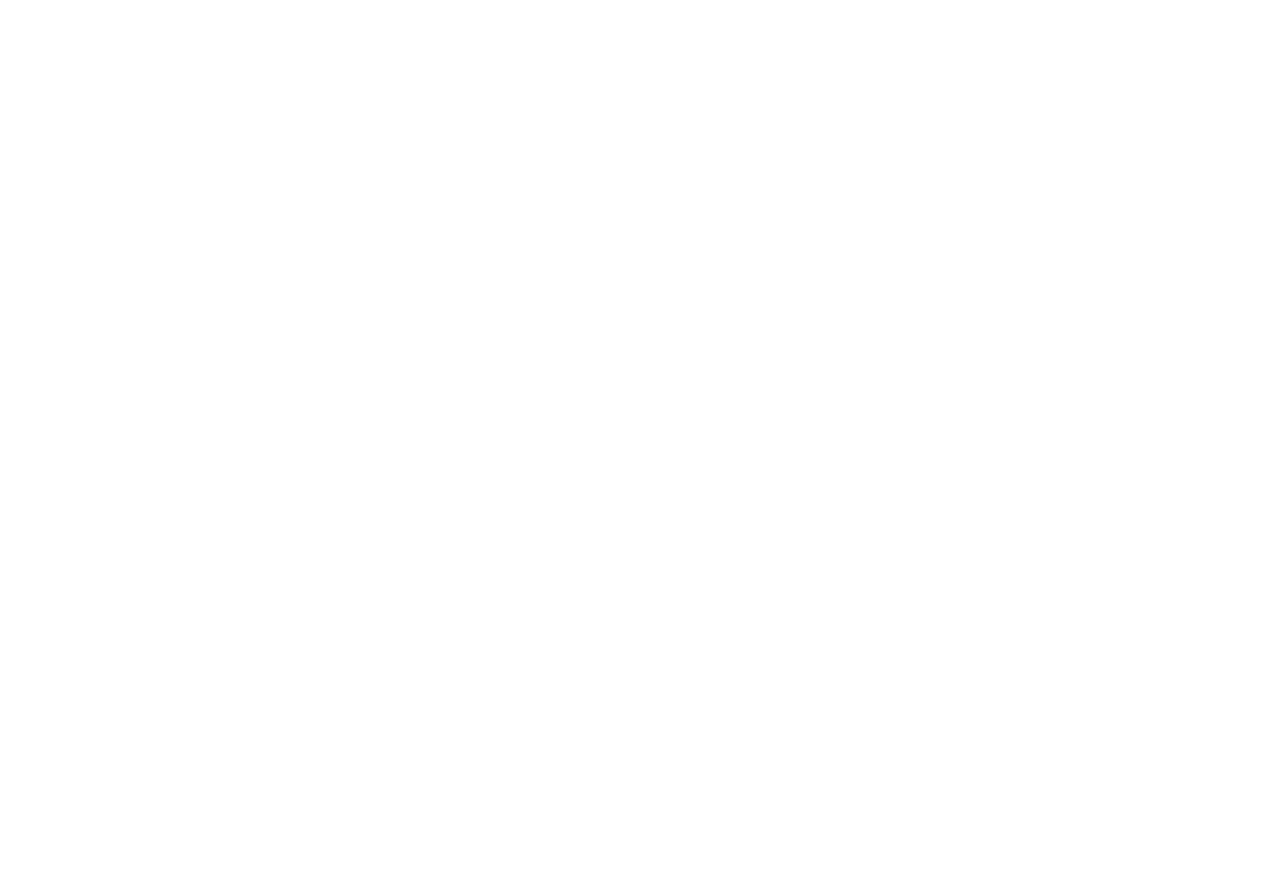
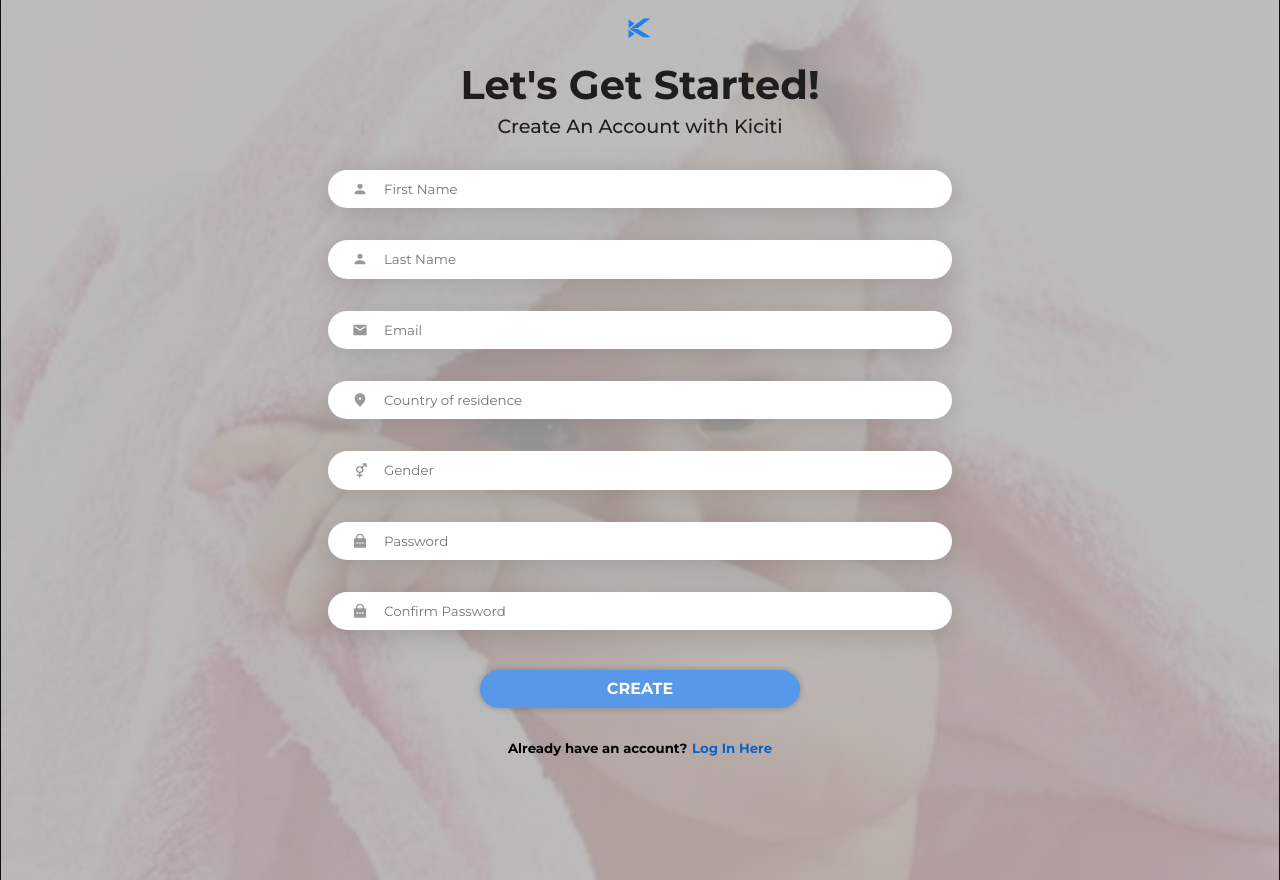
Before and after one commit to Perpy-del/Kiciti, a React (Create React App) app: page / in a window 1280 px wide. Before the commit this address had no page. Before the commit the page ends 800 px from the top, so only its background shows below. Built offline with nearby package versions, Linux system fonts and the light colour scheme.

Commit message:
Made new changes

```diff
--- a/src/App.js
+++ b/src/App.js
@@ -7,7 +7,7 @@
     <div className="App">
       <BrowserRouter>
         <Routes>
-          <Route path = "signup" element = {<Signup />} />
+          <Route path = "/" element = {<Signup />} />
           <Route path = "login" element = {<Login />} />
         </Routes>
       </BrowserRouter>
--- a/src/pages/index.js
+++ b/src/pages/index.js
@@ -1,4 +1,4 @@
-import Signup from './Signup';
+import Signup from './Signup/Signup';
 import Login from './Login/Login';
 
 export { Signup, Login };
```
